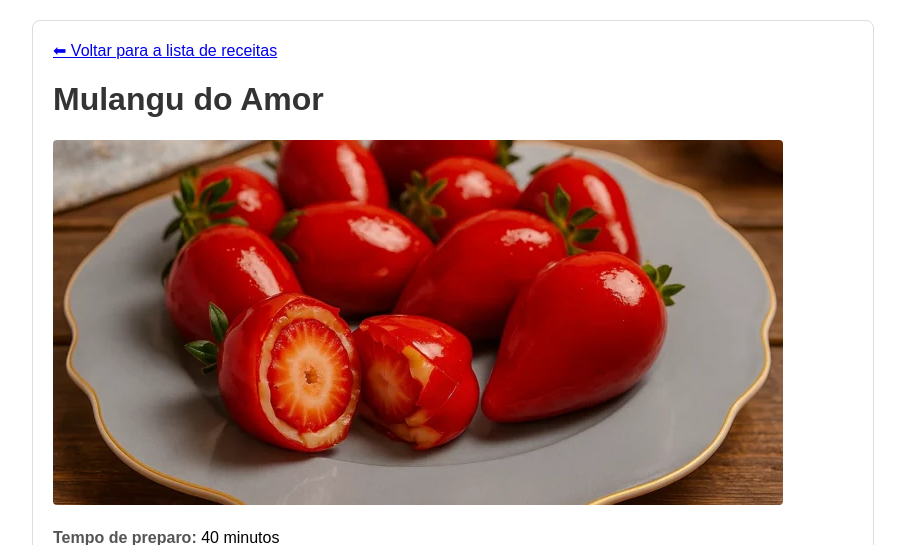
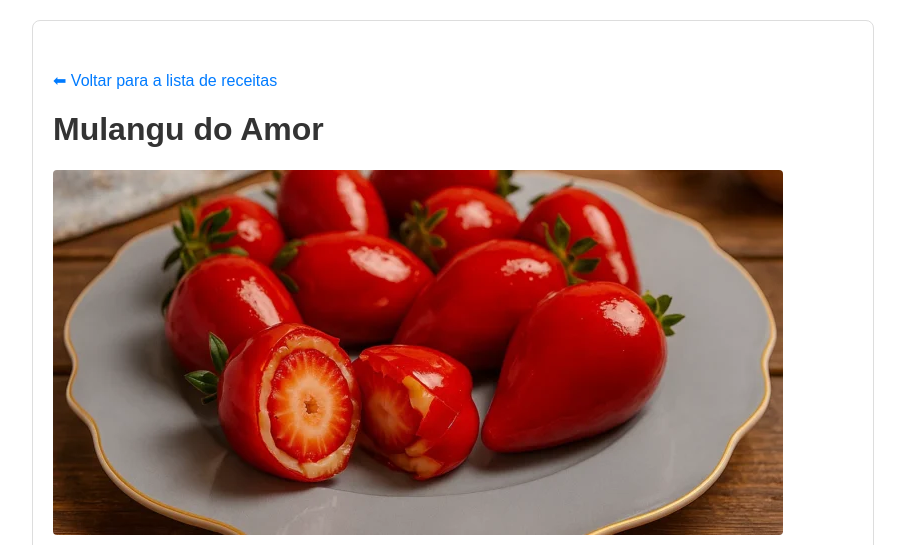
Before and after one commit to alfredoregner/projeto1curso, a Django app: page /recipes/1/ in a window 1280 px wide. Shown: the top 545 px of the page, without its empty margins (187-1092 px from the left). Run offline with Django 5.2, Linux system fonts and the light colour scheme; data comes from the database, SQL or seed files in the repository; both versions use the stored data as it was after the commit.

Commit message:
Finalização do programa de Exemplo

```diff
--- a/recipes/templates/recipes/recipe_detail.html
+++ b/recipes/templates/recipes/recipe_detail.html
@@ -45,7 +45,7 @@
 </head>
 <body>
     <div class="container">
-        <a href="{% url 'recipe_list' %}" class="black-link">⬅ Voltar para a lista de receitas</a>
+        <a href="{% url 'recipe_list' %}" class="back-link">⬅ Voltar para a lista de receitas</a>
 
 
         <h1>{{ recipe.title }}</h1>
--- a/recipes/urls.py
+++ b/recipes/urls.py
@@ -8,3 +8,7 @@ urlpatterns = [                 # Onde coloca todas as definições dos caminhos
     path('', views.recipe_list, name='recipe_list'), # Nova view para listar - Define a URL e nomeia ela como 'recipe_detail'
     path('<int:pk>/', views.recipe_detail, name='recipe_detail'), # Outras URLs do seu aplicativo
 ]
+
+
+
+# Superusuário: alfredo     senai103
```
Also changed, not shown: db.sqlite3.
